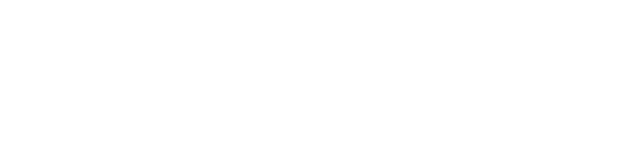
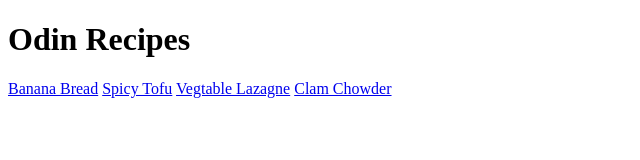
Before and after one commit to arrow-odd/odin-recipes, a plain HTML site: page index.html in a window 1280 px wide. Shown: the whole page, without its empty margins (0-640 px from the left). Drawn offline with Linux system fonts and the light colour scheme.

Commit message:
updated the index.html page

```diff
--- a/index.html
+++ b/index.html
@@ -6,6 +6,10 @@
     <title>Document</title>
 </head>
 <body>
-
+    <h1> Odin Recipes</h1>
+    <a href="recipes/bananabread.html.html">Banana Bread</a>
+    <a href="recipes/spicytofu.html">Spicy Tofu</a>
+    <a href="recipes/vegtablelazagne.html">Vegtable Lazagne</a>
+    <a href="recipes/clamchowder.html">Clam Chowder</a>
 </body>
 </html>
```
Also changed, not shown: 1 other file.
